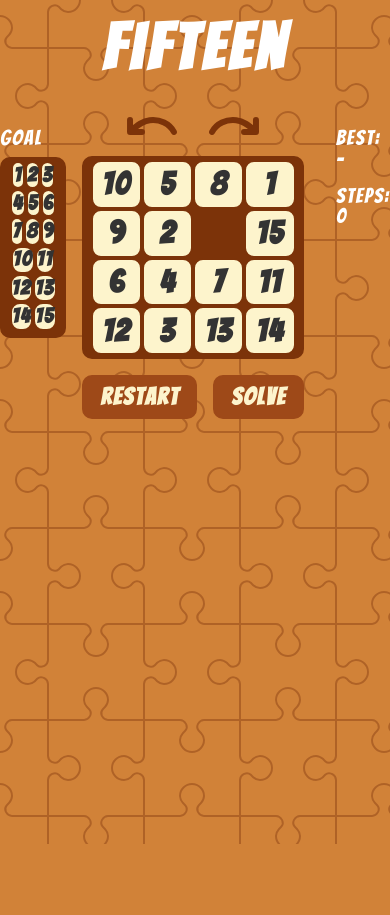
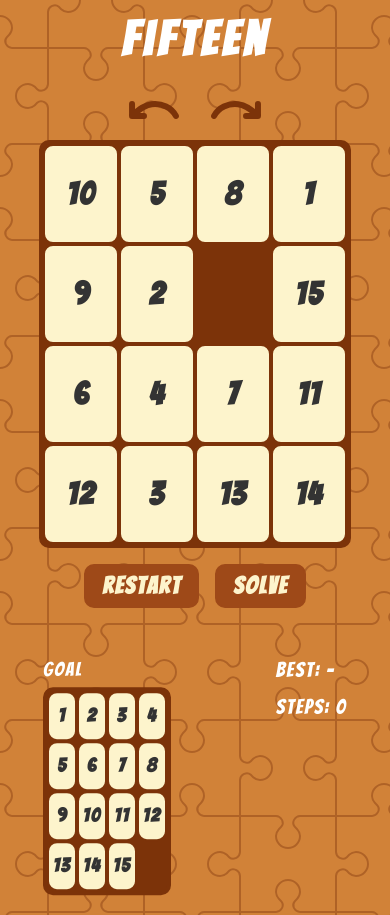
Before and after one commit to leovergaramarq/fifteen-puzzle, a plain HTML site: page index.html in a window 390 px wide. Before the commit the page ends 844 px from the top, so only its background shows below. Drawn offline with Linux system fonts and the light colour scheme.

Commit message:
responsive

```diff
--- a/assets/css/styles.styl
+++ b/css/styles.styl
@@ -8,7 +8,7 @@ grey_light = #ccc
 
 @font-face {
     font-family: 'Bangers';
-    src: url(../fonts/Bangers-Regular.ttf);
+    src: url(../assets/fonts/Bangers-Regular.ttf);
 }
 
 body
@@ -24,6 +24,7 @@ body
     flex-direction: column
     align-items: center
     gap: 1rem
+    min-height: 100vh
 
 *
     letter-spacing: 0.1rem
@@ -46,6 +47,7 @@ body
 
 .img-cont
     position: relative
+
     img
         position: absolute
         top: 0
@@ -60,81 +62,123 @@ body
     font-weight: bold
     letter-spacing: 0.3rem
 
+    @media screen and (max-width: 900px)
+        font-size: 3rem
+
 main
     display: flex
     gap: 1rem
 
-    .table
-        display: flex
-        flex-wrap: wrap
-        justify-content: center
-        align-items: center
-        border: 4px solid brown_dark
-        border-radius: 10px
-        background-color: brown_dark
+    .content
+        position: relative
 
-        .tile
-            user-select: none
-            flex-basis: 24%
-            padding-top: 3%
-            padding-bottom: 3%
+        .table
+            display: flex
+            flex-wrap: wrap
+            justify-content: center
+            align-items: center
+            border: 4px solid brown_dark
+            border-radius: 10px
+            background-color: brown_dark
 
-            &:not(.tile-16)
-                border-radius: 10px
-                background-color: apricot
-                border: 2px solid brown_dark
+            .tile
+                user-select: none
+                width: 25%
+                // flex-basis: 24%
+
+                &:not(.tile-16)
+                    border-radius: 10px
+                    background-color: apricot
+                    border: 2px solid brown_dark
+                    display: flex
+                    justify-content: center
+                    align-items: center
+                    font-weight: bold
+                    color: grey_dark
+
+                    &:hover
+                        background-color: brown_light
+                        color: apricot
+
+        .game
+            .undo-redo
                 display: flex
                 justify-content: center
-                align-items: center
-                font-weight: bold
-                color: grey_dark
+                gap: 2rem
 
-                &:hover
-                    background-color: brown_light
-                    color: apricot
+                *
+                    width: 50px
+                    height: 60px
+                    cursor: pointer
+                    &:hover
+                        scale: 1.05
 
-    .game
-        padding-bottom: 2rem
-        .undo-redo
+            .table.playable
+                max-width: 80vw
+
+                .tile
+                    height: 100px
+                    width: 25%
+                    font-size: 2rem
+
+                    &:not(.tile-16)
+                        cursor: pointer
+
+                for num in (1..16)
+                    .tile-{num}
+                        order: num
+            .actions
+                margin-top: 1rem
+                display: flex
+                justify-content: center
+                gap: 1rem
+
+        .guide
+            position: absolute
+            left: 0
+            top: 0
+            transform: translateX(-100%)
+            margin: 2rem 0 0 -1rem
+            z-index: 40
+
+            @media screen and (max-width: 900px)
+                padding 20px
+                top: unset
+                bottom: 0
+                transform: translateY(100%)
+                margin: 0 0 -2rem -1rem
+
+            &-title
+                font-size: 1.2rem
+
+            .table
+                max-width: 200px
+                margin-top: 0.5rem
+
+                @media screen and (max-width: 900px)
+                    max-width: 128px
+
+                .tile
+                    font-size: 1.2rem
+                    height: 50px
+                    width: 25%
+                    cursor: default
+
+        .stats
+            position: absolute
+            right: 0
+            top 0
+            transform: translateX(100%)
+            z-index: 40
+            margin: 4rem -1rem 0 0
             display: flex
-            justify-content: center
-            gap: 2rem
-            *
-                width: 50px
-                height: 60px
-                cursor: pointer
-                &:hover
-                    scale: 1.05
-        .table
-            .tile
-                // height: 100px
-                // width: 100px
-                font-size: 2rem
-                &:not(.tile-16)
-                    cursor: pointer
-            for num in (1..16)
-                .tile-{num}
-                    order: num
-        .actions
-            margin-top: 1rem
-            display: flex
-            justify-content: center
+            flex-direction: column
             gap: 1rem
+            font-size: 1.3rem
 
-    .guide
-        margin-top: 2rem
-        &-title
-            font-size: 1.3rem
-        .table
-            margin-top: 0.5rem
-            .tile
-                // height: 40px
-                // width: 40px
-                font-size: 1.3rem
-                cursor: default
-    .stats
-        margin: 2rem 0 0 1rem
-        display: flex
-        flex-direction: column
-        gap: 1rem
-        font-size: 1.3rem
+            @media screen and (max-width: 900px)
+                padding 20px
+                top: unset
+                bottom: 0
+                transform: translateY(100%)
+                margin: 0 -1rem -2rem 0
--- a/index.html
+++ b/index.html
@@ -4,35 +4,15 @@
     <meta charset="UTF-8" />
     <meta http-equiv="X-UA-Compatible" content="IE=edge" />
     <meta name="viewport" content="width=device-width, initial-scale=1.0" />
-    <link rel="stylesheet" href="assets/css/reset.css" />
-    <link rel="stylesheet" href="assets/css/styles.css" />
+    <link rel="stylesheet" href="css/reset.css" />
+    <link rel="stylesheet" href="css/styles.css" />
     <title>Fifteen</title>
   </head>
   <body>
     <div class="title">Fifteen</div>
     <main>
-      <section class="guide">
-        <div class="guide-title">Goal</div>
-        <div class="table">
-          <div class="tile tile-1">1</div>
-          <div class="tile tile-2">2</div>
-          <div class="tile tile-3">3</div>
-          <div class="tile tile-4">4</div>
-          <div class="tile tile-5">5</div>
-          <div class="tile tile-6">6</div>
-          <div class="tile tile-7">7</div>
-          <div class="tile tile-8">8</div>
-          <div class="tile tile-9">9</div>
-          <div class="tile tile-10">10</div>
-          <div class="tile tile-11">11</div>
-          <div class="tile tile-12">12</div>
-          <div class="tile tile-13">13</div>
-          <div class="tile tile-14">14</div>
-          <div class="tile tile-15">15</div>
-          <div class="tile tile-16"></div>
-        </div>
-      </section>
-      <section class="game">
+      <section class="content">
+        <div class="game">
           <div class="undo-redo">
             <div class="undo img-cont">
               <img src="assets/img/undo.svg" alt="" />
@@ -63,12 +43,34 @@
             <div class="btn btn-primary restart">Restart</div>
             <div class="btn btn-primary solve">Solve</div>
           </div>
-      </section>
-      <section class="stats">
+        </div>
+        <div class="guide">
+          <div class="guide-title">Goal</div>
+          <div class="table">
+            <div class="tile tile-1">1</div>
+            <div class="tile tile-2">2</div>
+            <div class="tile tile-3">3</div>
+            <div class="tile tile-4">4</div>
+            <div class="tile tile-5">5</div>
+            <div class="tile tile-6">6</div>
+            <div class="tile tile-7">7</div>
+            <div class="tile tile-8">8</div>
+            <div class="tile tile-9">9</div>
+            <div class="tile tile-10">10</div>
+            <div class="tile tile-11">11</div>
+            <div class="tile tile-12">12</div>
+            <div class="tile tile-13">13</div>
+            <div class="tile tile-14">14</div>
+            <div class="tile tile-15">15</div>
+            <div class="tile tile-16"></div>
+          </div>
+        </div>
+        <div class="stats">
           <div class="record">Best: <span></span></div>
           <div class="counter">Steps: <span></span></div>
+        </div>
       </section>
     </main>
-    <script src="assets/js/index.js" type="module"></script>
+    <script src="js/index.js" type="module"></script>
   </body>
 </html>
```
Also changed, not shown: css/reset.css (renamed from assets/css/reset.css), css/styles.css, js/index.js (renamed from assets/js/index.js). Lines whose indentation alone changed are shown as unchanged.
